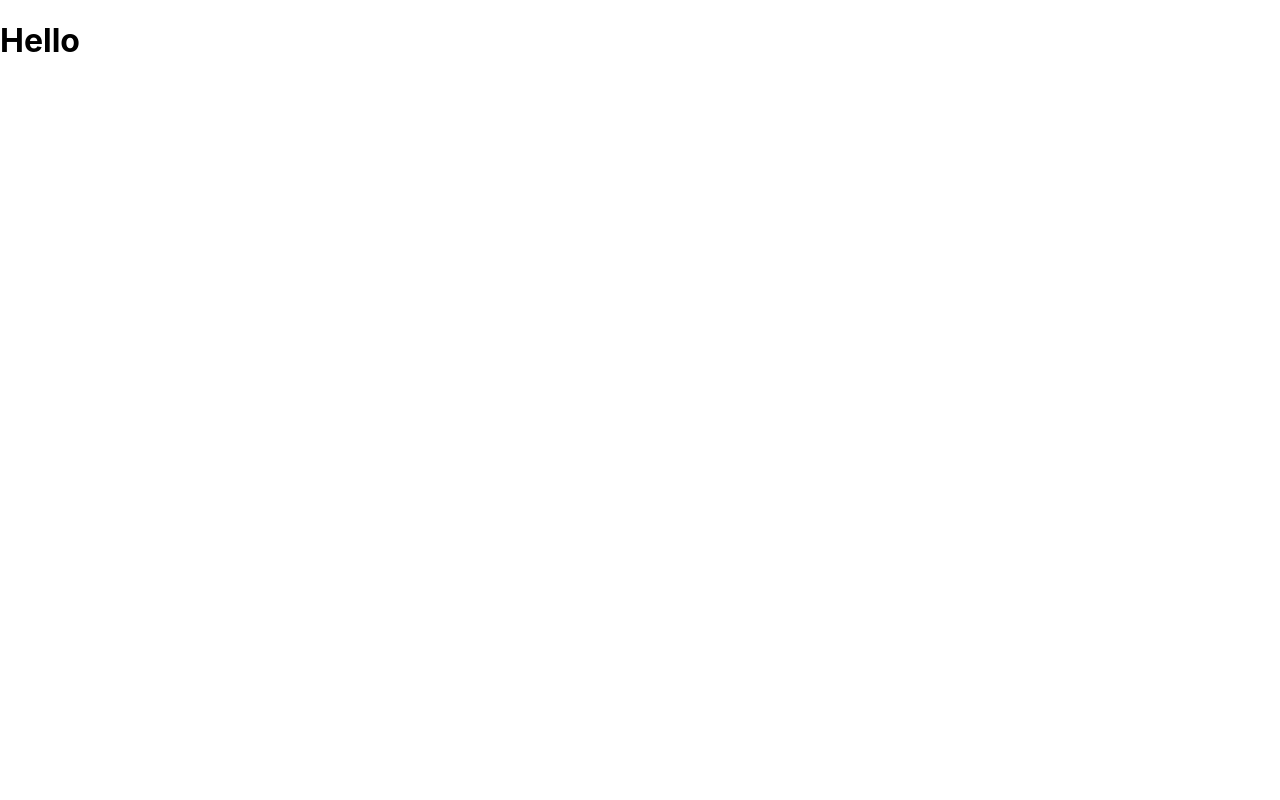
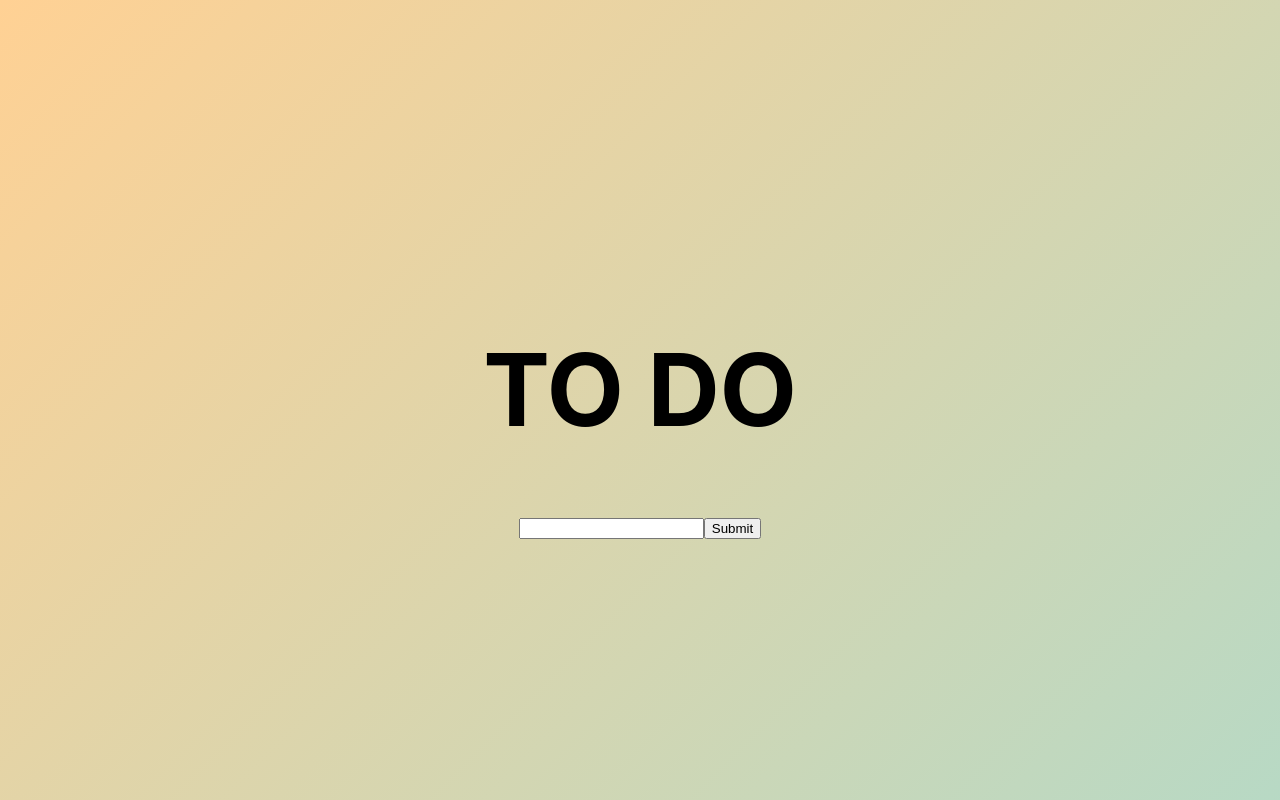
Before and after one commit to renzoregio/personal-concierge, a Next.js app: page /route/todo in a window 1280 px wide. Built offline with nearby package versions, Linux system fonts and the light colour scheme.

Commit message:
Add Basic Functionality of ToDo

```diff
--- a/components/Home/Home.jsx
+++ b/components/Home/Home.jsx
@@ -5,7 +5,7 @@ import '@fortawesome/fontawesome-svg-core/styles.css';
 import { config } from '@fortawesome/fontawesome-svg-core';
 config.autoAddCss = false;
 
-import { ToDoBtn } from "../ToDo"
+import ToDoButton from "./ToDoButton"
 
 export default function Home() {
 
@@ -23,7 +23,7 @@ export default function Home() {
             </span>
             <span className={s.subtitle}>What do you want to do today?</span>
             { arr.map((toDo, i) => (
-                <ToDoBtn key={i} iconName={toDo.icon} title={toDo.title}/>
+                <ToDoButton key={i} iconName={toDo.icon} title={toDo.title}/>
             ))}
         </>
     )
--- /dev/null
+++ b/components/ToDo/ToDos.jsx
@@ -0,0 +1,27 @@
+import s from "./ToDos.module.css"
+import {useState, useRef} from "react"
+
+export default function ToDos(){
+
+    const [toDos, setToDos] = useState([])
+    const textBox = useRef(null)
+
+    const onSubmit = (e) => {
+        e.preventDefault();
+        setToDos([...toDos, textBox.current.value])
+        textBox.current.value = "";
+    }
+
+    return (
+        <div className={s.container}>
+            <h1 className={s.title}>to do</h1>
+            <form>
+                <input ref={textBox} type="text" />
+                <button onClick={(e) => onSubmit(e)}>Submit</button>
+            </form>
+            { toDos.map(toDo => (
+                <span>{toDo}</span>
+            ))}
+        </div>
+    )
+}
--- /dev/null
+++ b/components/ToDo/ToDos.module.css
@@ -0,0 +1,19 @@
+.container {
+  min-height: 100vh;
+  padding: 0 0.5rem;
+  display: flex;
+  font-family: -apple-system, BlinkMacSystemFont, "Segoe UI", Roboto, Helvetica,
+    Arial, sans-serif, "Apple Color Emoji", "Segoe UI Emoji", "Segoe UI Symbol";
+  flex-direction: column;
+  justify-content: center;
+  align-items: center;
+  height: 100vh;
+  background: linear-gradient(-45deg, #70e1f5, #ffd194);
+  background-size: 200% 200%;
+  animation: gradientBackground 10s ease-in-out infinite;
+}
+
+.title {
+  font-size: 100px;
+  text-transform: uppercase;
+}
--- a/components/ToDo/index.js
+++ b/components/ToDo/index.js
@@ -1 +1 @@
-export { default as ToDoBtn } from "./ToDoButton"
+export { default as ToDos } from "./ToDos"
--- a/pages/route/todo.js
+++ b/pages/route/todo.js
@@ -1,5 +1,3 @@
-export default function ToDo(){
-    return (
-        <h1>Hello</h1>
-    )
-}
+import { ToDos } from "../../components/ToDo"
+
+export default ToDos;
```
Also changed, not shown: components/Home/ToDoButton.jsx (renamed from components/ToDo/ToDoButton.jsx), components/Home/index.js (line endings or trailing spaces), components/Home/todo.module.css (renamed from components/ToDo/todo.module.css).
